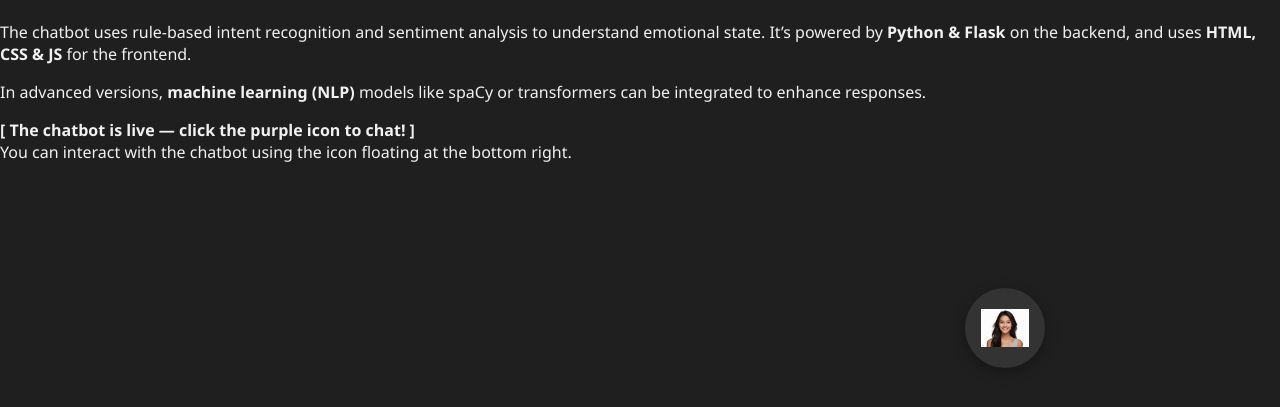
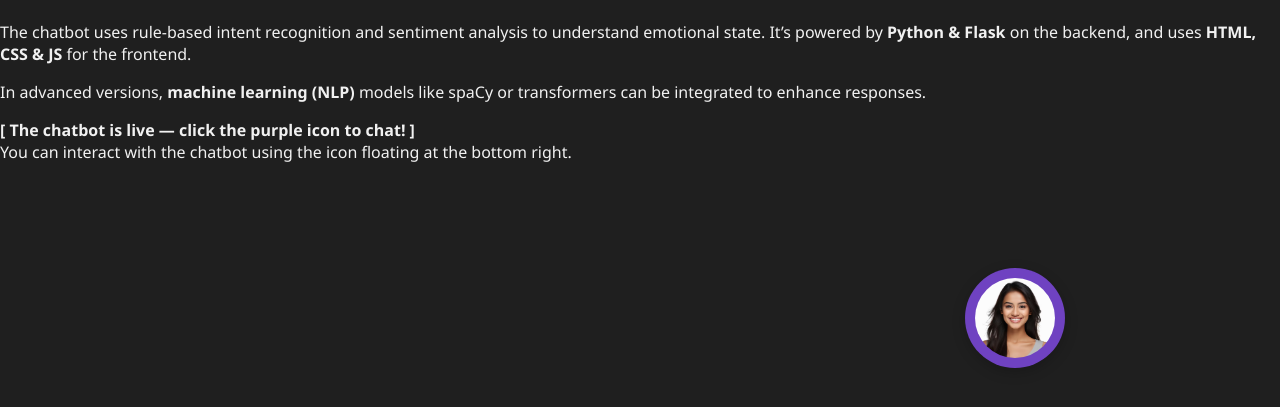
Before and after one commit to Akila-Sivashanmugam/Chatbot, a Flask app: page / in a window 1280 px wide. Shown: the part 343-750 px from the top of the page. Run offline with Flask 3, Linux system fonts and the light colour scheme.

Commit message:
Update style.css

```diff
--- a/static/style.css
+++ b/static/style.css
@@ -32,18 +32,22 @@ body.dark {
 .chat-icon {
     width: 80px;
     height: 80px;
-  background: #333;
+    background: #6f42c1; /* Use a theme color */
     border-radius: 50%;
-  box-shadow: 0 4px 14px rgba(0,0,0,0.3);
+    box-shadow: 0 4px 14px rgba(0,0,0,0.2);
+    overflow: hidden;
+    cursor: pointer;
     display: flex;
     align-items: center;
     justify-content: center;
-  cursor: pointer;
+    padding: 10px;
 }
+
 .chat-icon img {
-  width: 60%;
-  height: 60%;
-  object-fit: contain;
+    width: 100%;
+    height: 100%;
+    object-fit: cover;
+    border-radius: 50%;
 }
 
 /* Cloud-style Bubble */
```
Lines whose indentation alone changed are shown as unchanged.
